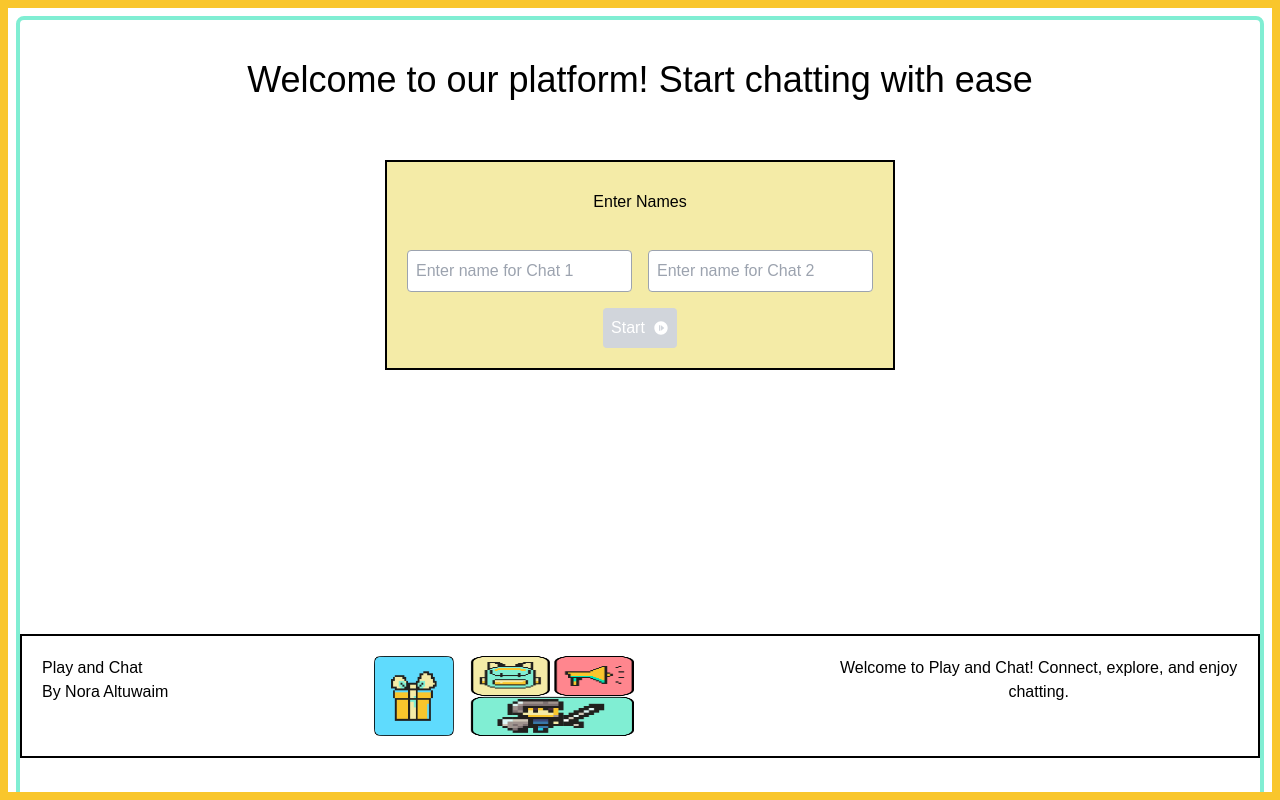
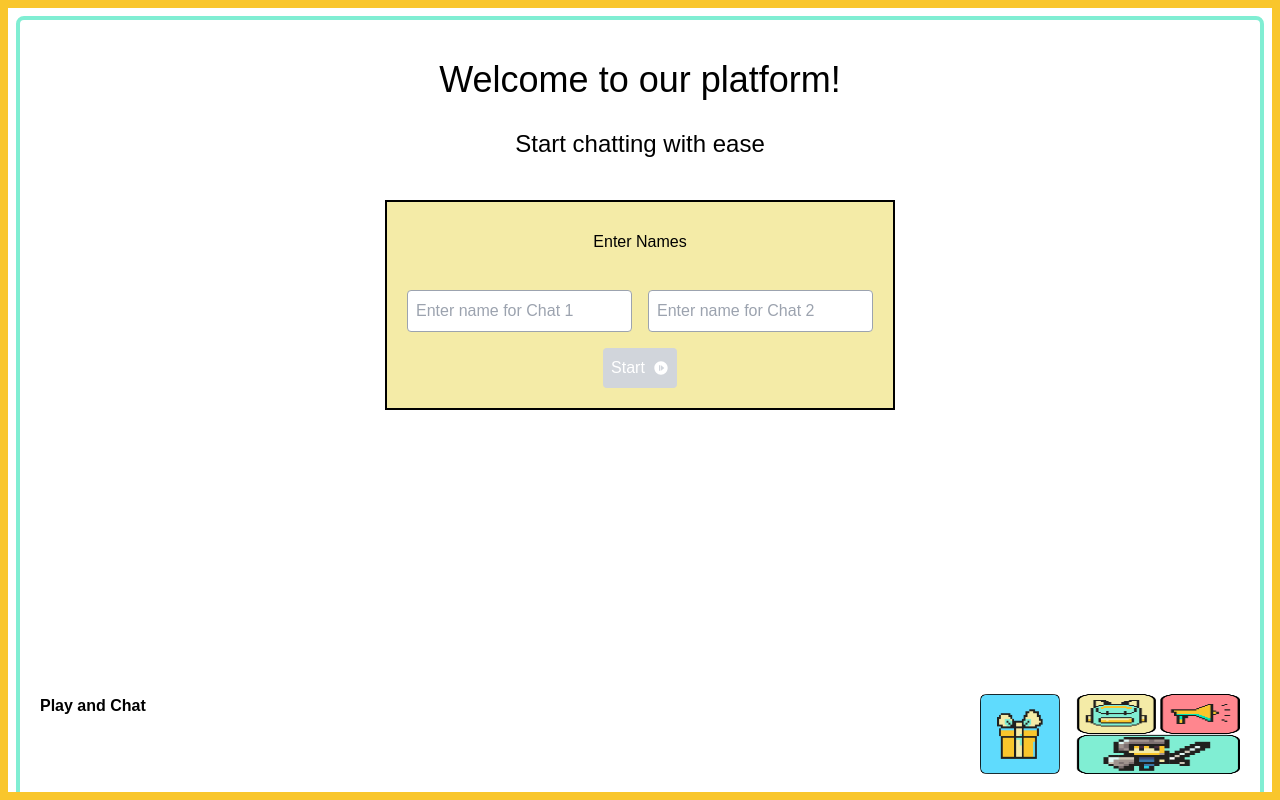
Before and after one commit to tunourah/react-hooks-project, a React (Vite) app: page /login in a window 1280 px wide. Built offline with nearby package versions, Linux system fonts and the light colour scheme.

Commit message:
update style

```diff
--- a/src/components/Header.jsx
+++ b/src/components/Header.jsx
@@ -9,10 +9,10 @@ import { MdNotStarted } from "react-icons/md";
 const Header = () => {
   return (
     <div>
-      <div className='flex flex-col border-2 border-black sm:justify-between    sm:items-stretch sm:flex-row justify-center items-center   p-5 gap-4 w-full' >
+      <div className='flex flex-col  sm:justify-between    sm:items-stretch sm:flex-row justify-center items-center   p-5 gap-4 w-full' >
         <div>
-          <h1>Play and Chat</h1>
-          <p>By Nora Altuwaim</p>
+          <h1 className='font-bold'>Play and Chat</h1>
+
         </div>
         <div className='flex justify-center items-center sm:items-start gap-4 transition-all duration-300 ' >
             {/* left */}
@@ -31,9 +31,7 @@ const Header = () => {
             </div>
           </div>
           </div>
-          <div className=' w-full text-center sm:w-1/3 '>
-            <h1>Welcome to Play and Chat! Connect, explore, and enjoy chatting.</h1>
-          </div>
+
 
         </div>
       </div>
--- a/src/pages/Login.jsx
+++ b/src/pages/Login.jsx
@@ -24,9 +24,10 @@ const Login = ({ onSetNames }) => {
       <div className='border-4 border-secondary rounded-lg'>
     <div className="flex flex-col  justify-between  gap-2 items-center mx-auto mt-8">
 
-      <h1 className="mt-2 m-5 text-4xl text-center">
-      Welcome to our platform! Start chatting with ease
+      <h1 className="mt-2 m-5 text-4xl text-center font-thin">
+      Welcome to our platform!
       </h1>
+      <h1  className=" text-2xl text-center font-thin">Start chatting with ease</h1>
       <div className="flex flex-col items-center mx-auto mt-8 gap-4 p-5 border-2 border-black  border-double h-1/2  bg-custom">
         <h3 className="mt-2 m-5">Enter Names</h3>
 
```
